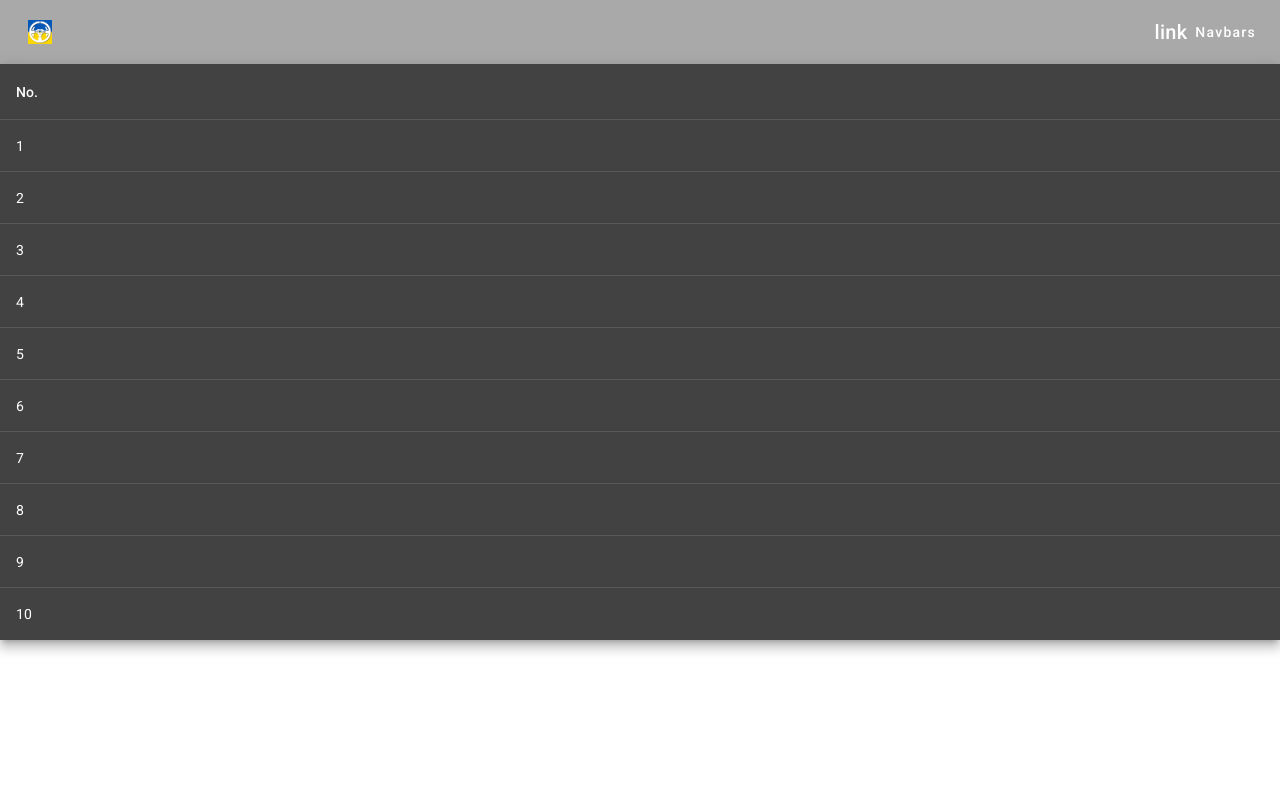
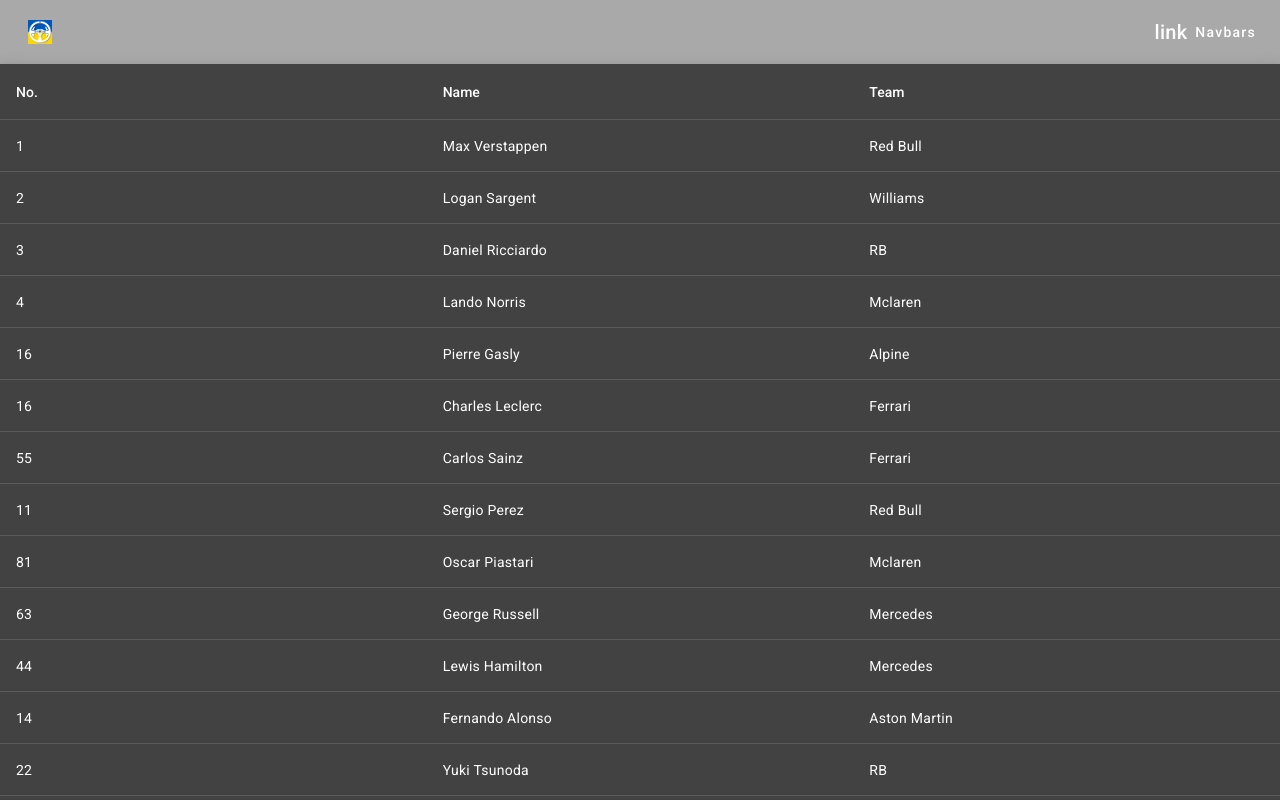
Before and after one commit to aasim2244/Angular, an Angular app: page / in a window 1280 px wide. Shown: the top 800 px of the page. Built offline with nearby package versions, Linux system fonts and the light colour scheme.

Commit message:
sort table

```diff
--- a/src/app/app.component.css
+++ b/src/app/app.component.css
@@ -1,3 +1,12 @@
 table {
     width: 100%;
+}
+
+.mat-mdc-form-field {
+    font-size: 14px;
+    width: 100%;
   }
+
+  td, th {
+    width: 25%;
+  }
--- a/src/app/app.component.html
+++ b/src/app/app.component.html
@@ -1,15 +1,27 @@
 <router-outlet />
-<table mat-table [dataSource]="dataSource" class="mat-elevation-z8">
+<table mat-table [dataSource]="dataSource" class="mat-elevation-z8" matSort>
 
     <!--- Note that these columns can be defined in any order.
           The actual rendered columns are set as a property on the row definition" -->
 
-    <!-- Position Column -->
-    <ng-container matColumnDef="position">
-      <th mat-header-cell *matHeaderCellDef> No. </th>
-      <td mat-cell *matCellDef="let element"> {{element.position}} </td>
+    <!-- Number Column -->
+    <ng-container matColumnDef="Number">
+      <th mat-header-cell *matHeaderCellDef mat-sort-header> No. </th>
+      <td mat-cell *matCellDef="let element"> {{element.driverNumber}} </td>
     </ng-container>
 
-    <tr mat-header-row *matHeaderRowDef="displayedColumns"></tr>
-    <tr mat-row *matRowDef="let row; columns: displayedColumns;"></tr>
+     <!-- Driver Name Column -->
+     <ng-container matColumnDef="Name">
+      <th mat-header-cell *matHeaderCellDef mat-sort-header> Name </th>
+      <td mat-cell *matCellDef="let element"> {{element.driverName}} </td>
+    </ng-container>
+
+     <!-- Team Name Column -->
+     <ng-container matColumnDef="Team">
+      <th mat-header-cell *matHeaderCellDef mat-sort-header> Team </th>
+      <td mat-cell *matCellDef="let element"> {{element.teamName}} </td>
+    </ng-container>
+
+    <tr mat-header-row *matHeaderRowDef="columns"></tr>
+    <tr mat-row *matRowDef="let row; columns: columns;"></tr>
   </table>
--- a/src/app/app.component.ts
+++ b/src/app/app.component.ts
@@ -1,4 +1,4 @@
-import { Component } from '@angular/core';
+import { AfterViewInit, Component, ViewChild } from '@angular/core';
 import { RouterOutlet, RouterModule } from '@angular/router';
 import {MatToolbarModule} from '@angular/material/toolbar';
 import {MatIconModule} from '@angular/material/icon';
@@ -6,37 +6,59 @@ import {MatButtonModule} from '@angular/material/button';
 import {MatMenuModule} from '@angular/material/menu';
 import { SecondNavbarComponent } from '../app/second-navbar/second-navbar.component';
 import { FirstNavbarComponent } from './first-navbar/first-navbar.component';
-import {MatTableModule} from '@angular/material/table';
+import {MatTableModule, MatTableDataSource} from '@angular/material/table';
+import {MatSort, MatSortModule} from '@angular/material/sort';
 
-export interface PeriodicElement {
-  position: number;
+export interface Driver {
+  driverNumber: number;
+  driverName: string;
+  teamName: string;
 }
 
-const ELEMENT_DATA: PeriodicElement[] = [
-  {position: 1},
-  {position: 2},
-  {position: 3},
-  {position: 4},
-  {position: 5},
-  {position: 6},
-  {position: 7},
-  {position: 8},
-  {position: 9},
-  {position: 10}
+const tableData: Driver[] = [
+  {driverNumber: 1, driverName: "Max Verstappen", teamName: "Red Bull"},
+  {driverNumber: 2, driverName: "Logan Sargent", teamName: "Williams"},
+  {driverNumber: 3, driverName: "Daniel Ricciardo", teamName: "RB"},
+  {driverNumber: 4, driverName: "Lando Norris", teamName: "Mclaren"},
+  {driverNumber: 16, driverName: "Pierre Gasly", teamName: "Alpine"},
+  {driverNumber: 16, driverName: "Charles Leclerc", teamName: "Ferrari"},
+  {driverNumber: 55, driverName: "Carlos Sainz", teamName: "Ferrari"},
+  {driverNumber: 11, driverName: "Sergio Perez", teamName: "Red Bull"},
+  {driverNumber: 81, driverName: "Oscar Piastari", teamName: "Mclaren"},
+  {driverNumber: 63, driverName: "George Russell", teamName: "Mercedes"},
+  {driverNumber: 44, driverName: "Lewis Hamilton", teamName: "Mercedes"},
+  {driverNumber: 14, driverName: "Fernando Alonso", teamName: "Aston Martin"},
+  {driverNumber: 22, driverName: "Yuki Tsunoda", teamName: "RB"},
+  {driverNumber: 18, driverName: "Lance Stroll", teamName: "Aston Martin"},
+  {driverNumber: 27, driverName: "Nico Hulkenberg", teamName: "Haas"},
+  {driverNumber: 23, driverName: "Alex Albon", teamName: "Williams"},
+  {driverNumber: 77, driverName: "Valteri Bottas", teamName: "Alfa Romeo"},
+  {driverNumber: 31, driverName: "Esteban Ocon", teamName: "Alpine"},
+  {driverNumber: 24, driverName: "Gyanu Zhou", teamName: "Alfa Romeo"},
+  {driverNumber: 20, driverName: "Kevin Magnusen", teamName: "Haas"}
 ];
-
 
 @Component({
   selector: 'app-root',
   standalone: true,
   imports: [RouterOutlet, MatToolbarModule, MatIconModule, MatButtonModule, MatMenuModule,
     FirstNavbarComponent, SecondNavbarComponent, RouterModule,
-    MatTableModule],
+    MatTableModule, MatSortModule],
   templateUrl: './app.component.html',
   styleUrl: './app.component.css'
 })
 
-export class AppComponent {
-  displayedColumns: string[] = ['position'];
-  dataSource = ELEMENT_DATA;
+export class AppComponent implements AfterViewInit {
+  columns: string[] = ['Number', 'Name', 'Team'];
+  dataSource: MatTableDataSource<Driver>;
+  @ViewChild(MatSort) sort: MatSort;
+
+  constructor() {
+    // Assign the data to the data source for the table to render
+    this.dataSource = new MatTableDataSource(tableData);
+  }
+
+  ngAfterViewInit() {
+    this.dataSource.sort = this.sort;
+  }
 }
```
